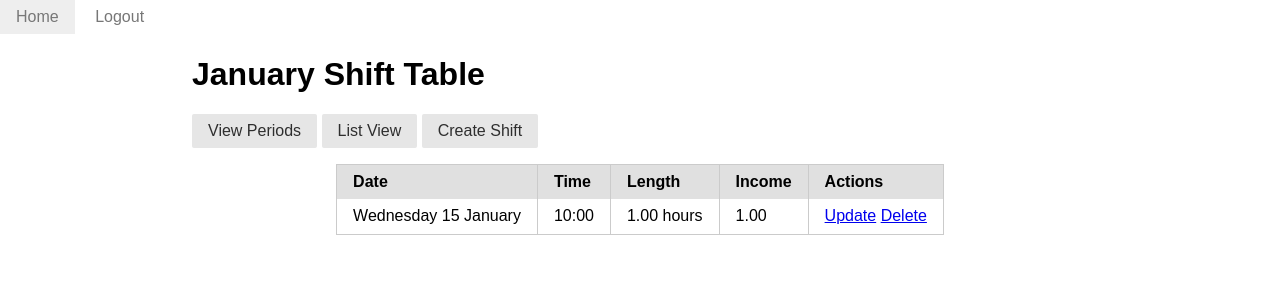
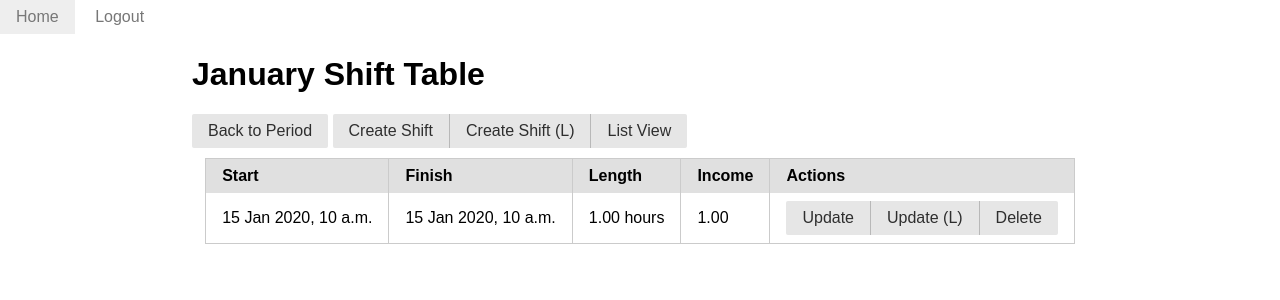
Before and after one commit to kdaniel2410/django-timesheet, a Django app: page /jobs/1/periods/1/shifts/table/ in a window 1280 px wide. Shown: the top 300 px of the page. Run offline with Django 4.2, Linux system fonts and the light colour scheme; a user stored in the database is signed in; tables that the repository leaves empty hold one stand-in row (values such as "Sample post"); data that the repository does not hold is empty.

Commit message:
Added finish to shift model

```diff
--- a/src/jobs/models.py
+++ b/src/jobs/models.py
@@ -1,6 +1,6 @@
 from django.db import models
 from django.contrib.auth.models import User
-from datetime import datetime
+from datetime import timedelta
 
 
 class Job(models.Model):
@@ -28,10 +28,16 @@ class Period(models.Model):
 class Shift(models.Model):
     period = models.ForeignKey(Period, on_delete=models.CASCADE)
     start = models.DateTimeField()
+    finish = models.DateTimeField()
     length = models.FloatField(default=0)
     income = models.FloatField()
 
     def save(self, *args, **kwargs):
+        if self.finish:
+            delta = self.finish - self.start
+            self.length = delta.total_seconds() / (60 * 60)
+        elif self.length:
+            self.finish = self.start + timedelta(hours=self.length)
         self.income = self.length * self.period.job.hourly_rate
         super().save(*args, **kwargs)
 
--- a/src/jobs/static/jobs/style.css
+++ b/src/jobs/static/jobs/style.css
@@ -6,5 +6,6 @@
 
 table {
   margin: auto;
-  margin-bottom: 7px;
+  margin-top: 10px;
+    margin-bottom: 10px;
 }
--- a/src/jobs/templates/jobs/job_confirm_delete.html
+++ b/src/jobs/templates/jobs/job_confirm_delete.html
@@ -6,7 +6,7 @@
   {% csrf_token %}
   <p>Are you sure you want to delete "{{ object }}"?</p>
   <button class="pure-button pure-button-primary" type="submit">
-    Yes I'm sure!
+    Confirm
   </button>
 </form>
 
--- a/src/jobs/templates/jobs/period_confirm_delete.html
+++ b/src/jobs/templates/jobs/period_confirm_delete.html
@@ -6,7 +6,7 @@
   {% csrf_token %}
   <p>Are you sure you want to delete "{{ object }}"?</p>
   <button class="pure-button pure-button-primary" type="submit">
-    Yes I'm sure!
+    Confirm
   </button>
 </form>
 
--- a/src/jobs/templates/jobs/shift_confirm_delete.html
+++ b/src/jobs/templates/jobs/shift_confirm_delete.html
@@ -6,7 +6,7 @@
   {% csrf_token %}
   <p>Are you sure you want to delete "{{ object }}"?</p>
   <button class="pure-button pure-button-primary" type="submit">
-    Yes I'm sure!
+    Confirm
   </button>
 </form>
 
--- a/src/jobs/templates/jobs/shift_table.html
+++ b/src/jobs/templates/jobs/shift_table.html
@@ -2,17 +2,18 @@
 {% block content %}
 
 <h1>{{ shifts.0.period }} Shift Table</h1>
-<p>
-  <a class="pure-button" href="{% url "period_list" view.kwargs.job_pk %}">View Periods</a>
+<a class="pure-button" href="{% url "period_table" view.kwargs.job_pk %}">Back to Period</a>
+<span class="pure-button-group" role="group">
+  <a class="pure-button" href="{% url "shift_create" view.kwargs.job_pk view.kwargs.period_pk %}">Create Shift</a>
+  <a class="pure-button" href="{% url "shift_create_alt" view.kwargs.job_pk view.kwargs.period_pk %}">Create Shift (L)</a>
   <a class="pure-button" href="{% url "shift_list" view.kwargs.job_pk view.kwargs.period_pk %}">List View</a>
-  <a class="pure-button" href="{% url "shift_create" view.kwargs.job_pk view.kwargs.period_pk %}">Create Shift</a>
-</p>
+</span>
 {% if shifts %}
 <table class="pure-table">
   <thead>
     <tr>
-      <th>Date</th>
-      <th>Time</th>
+      <th>Start</th>
+      <th>Finish</th>
       <th>Length</th>
       <th>Income</th>
       <th>Actions</th>
@@ -21,15 +22,18 @@
   <tbody>
     {% for shift in shifts %}
     <tr>
-      <td>{{ shift.start | date:"l j F" }}</td>
-      <td>{{ shift.start | time:"G:i" }}</td>
+      <td>{{ shift.start }}</td>
+      <td>{{ shift.finish }}</td>
       <td>{{ shift.length | floatformat:2 }} hours</td>
       <td>
         {{ shift.period.job.currency }}{{ shift.income | floatformat:"2" }}
       </td>
       <td>
-        <a href="{% url 'shift_update' shift.pk %}">Update</a>
-        <a href="{% url 'shift_delete' shift.pk %}">Delete</a>
+        <span class="pure-button-group" role="group">
+          <a class="pure-button" href="{% url 'shift_update' shift.pk %}">Update</a>
+          <a class="pure-button" href="{% url 'shift_update_alt' shift.pk %}">Update (L)</a>
+          <a class="pure-button" href="{% url 'shift_delete' shift.pk %}">Delete</a>
+        </span>
       </td>
     </tr>
     {% endfor %}
--- a/src/jobs/urls.py
+++ b/src/jobs/urls.py
@@ -16,6 +16,8 @@ urlpatterns = [
     path("jobs/<int:job_pk>/periods/<int:period_pk>/shifts/", views.ShiftListView.as_view(), name="shift_list"),
     path("jobs/<int:job_pk>/periods/<int:period_pk>/shifts/table/", views.ShiftTableView.as_view(), name="shift_table"),
     path("jobs/<int:job_pk>/periods/<int:period_pk>/shifts/create/", views.ShiftCreateView.as_view(), name="shift_create"),
+    path("jobs/<int:job_pk>/periods/<int:period_pk>/shifts/create/length/", views.ShiftCreateViewAlt.as_view(), name="shift_create_alt"),
     path("shifts/<int:pk>/update/", views.ShiftUpdateView.as_view(), name="shift_update"),
+    path("shifts/<int:pk>/update/length/", views.ShiftUpdateViewAlt.as_view(), name="shift_update_alt"),
     path("shifts/<int:pk>/delete/", views.ShiftDeleteView.as_view(), name="shift_delete"),
 ]
--- a/src/jobs/views.py
+++ b/src/jobs/views.py
@@ -114,7 +114,7 @@ class ShiftTableView(ShiftListView):
 
 class ShiftCreateView(LoginRequiredMixin, CreateView):
     model = models.Shift
-    fields = ["start", "length"]
+    fields = ["start", "finish"]
 
     def form_valid(self, form):
         form.instance.period = models.Period.objects.get(
@@ -125,9 +125,13 @@ class ShiftCreateView(LoginRequiredMixin, CreateView):
         return reverse("shift_list", kwargs=self.kwargs)
 
 
+class ShiftCreateViewAlt(ShiftCreateView):
+    fields = ["start", "length"]
+
+
 class ShiftUpdateView(LoginRequiredMixin, UpdateView):
     model = models.Shift
-    fields = ["period", "start", "length"]
+    fields = ["period", "start", "finish"]
 
     def get_success_url(self):
         return reverse(
@@ -137,6 +141,10 @@ class ShiftUpdateView(LoginRequiredMixin, UpdateView):
                 "period_pk": self.object.period.id
             }
         )
+
+
+class ShiftUpdateViewAlt(ShiftUpdateView):
+    fields = ["period", "start", "length"]
 
 
 class ShiftDeleteView(LoginRequiredMixin, DeleteView):
```
Also changed, not shown: src/jobs/templates/jobs/job_table.html (+6 -5 lines), src/jobs/templates/jobs/period_list.html (+7 -7 lines), src/jobs/templates/jobs/period_table.html (+9 -7 lines), src/jobs/templates/jobs/shift_list.html (+10 -8 lines), src/jobs/migrations/0002_shift_finish.py (added).
